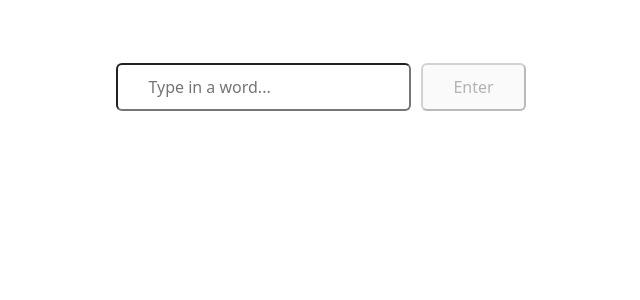
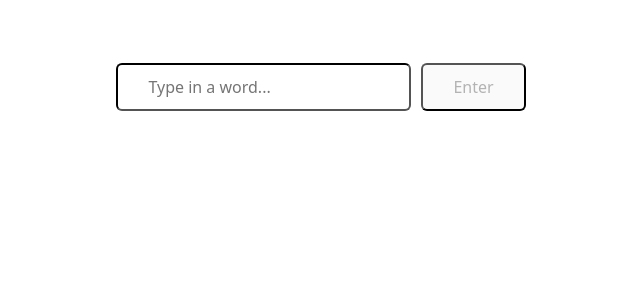
Before and after one commit to Ventuscoder/word-info, a React (Vite) app: page / in a window 1280 px wide. Shown: the top 300 px of the page, without its empty margins (319-959 px from the left). Built offline with nearby package versions, Linux system fonts and the light colour scheme.

Commit message:
Use the API in application and log to console

```diff
--- a/src/App.jsx
+++ b/src/App.jsx
@@ -8,6 +8,15 @@ function App() {
     // Prevent default form submit behaviour
     e.preventDefault();
     console.log(searchValue);
+
+    async function getWordData() {
+      const res = await fetch(
+        `https://api.dictionaryapi.dev/api/v2/entries/en/${searchValue}`
+      );
+      const data = await res.json();
+      console.log(data)
+    }
+    getWordData();
   }
 
   return (
--- a/src/search.css
+++ b/src/search.css
@@ -4,10 +4,12 @@
 
 .search-input {
     padding: 10px 30px;
+    border-color: black;
 }
 
 .search-button {
     margin-left: 10px;
     display: inline-block;
     padding: 10px 30px;
+    border-color: black;
 }
```
